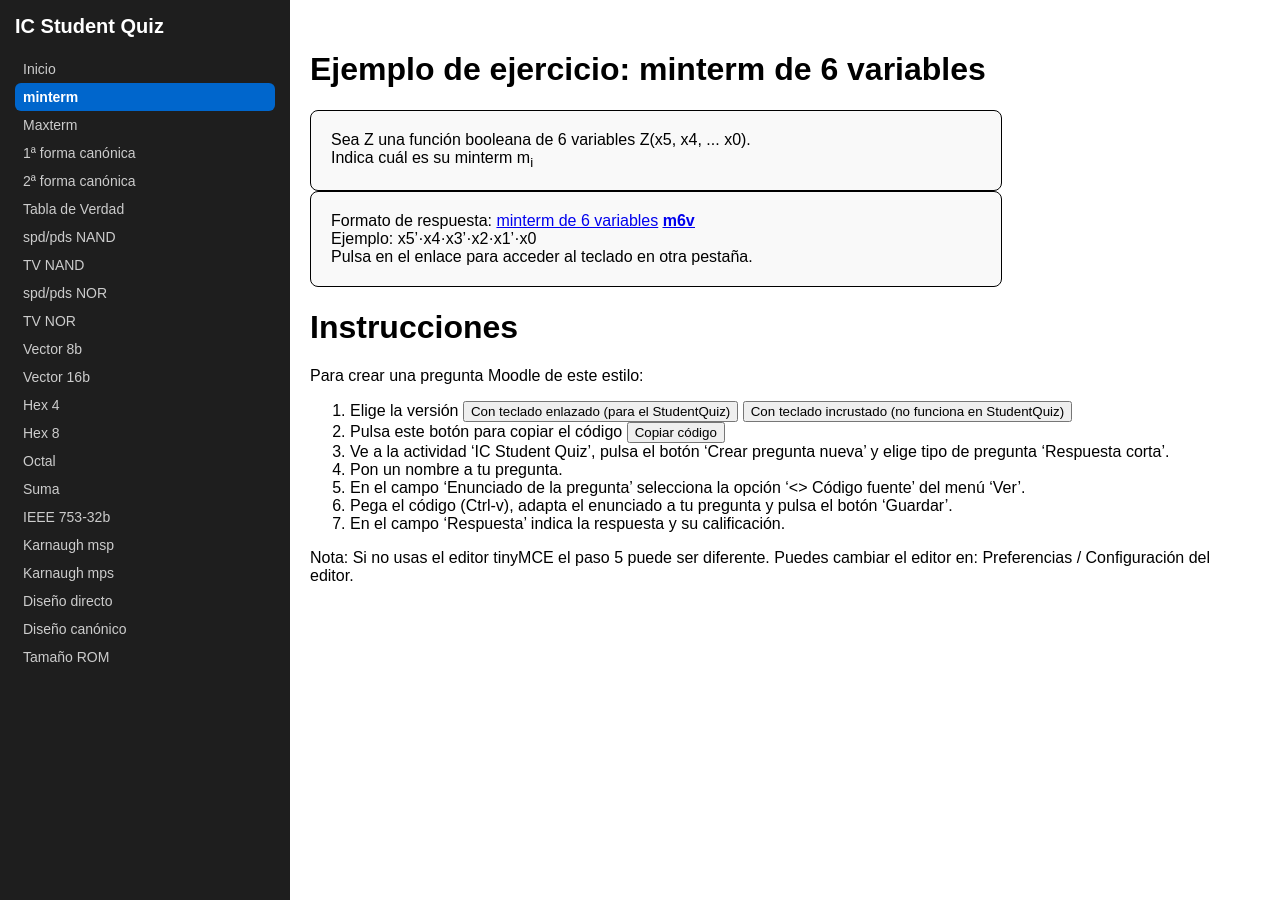
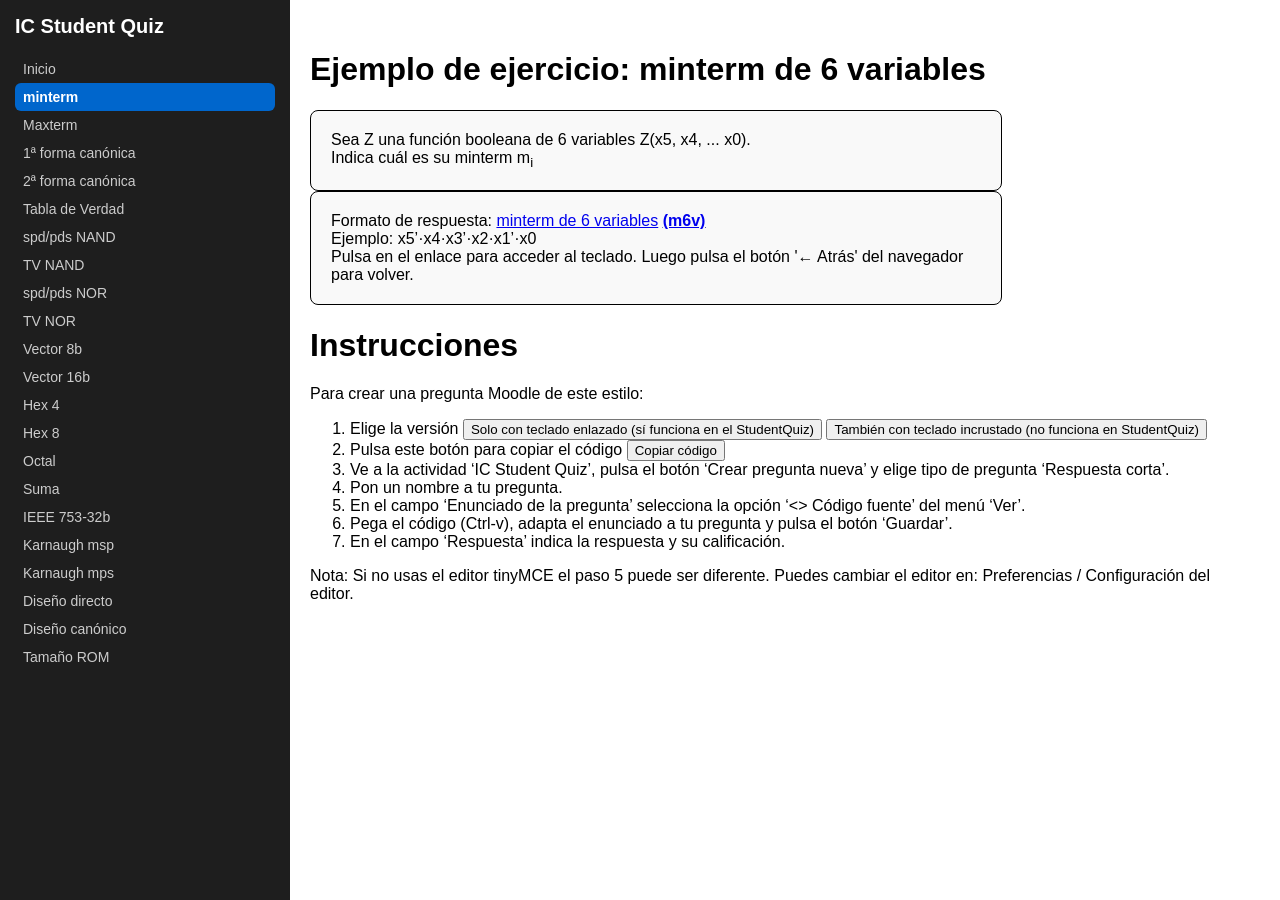
Before and after one commit to mglfcn/ic-student-quiz, a Jekyll site: the page built from minterm.md, in a window 1280 px wide. Built offline with Jekyll 4.4.1, drawn with Linux system fonts in a browser that asks for light colours.

Commit message:
Update response format and instructions in minterm.md

```diff
--- a/minterm.md
+++ b/minterm.md
@@ -14,21 +14,20 @@ Indica cuál es su minterm m<sub>i</sub>
 
 {% capture macro_teclado_enlace %}
 <div id="div1" style="border: 1px solid #000; padding: 20px; max-width: 650px; width: 100%; border-radius: 8px; background-color: #f9f9f9;">
-Formato de respuesta: <a href="https://webdiis.unizar.es/~luisma/ic/teclado_m6v.html">minterm de 6 variables</a> <b><u><a href="https://mglfcn.github.io/ic-student-quiz/kb/ic/teclado_m6v.html">m6v</a></u></b><br>
+Formato de respuesta: <a href="https://webdiis.unizar.es/~luisma/ic/teclado_m6v.html">minterm de 6 variables</a> <b><u><a href="https://mglfcn.github.io/ic-student-quiz/kb/ic/teclado_m6v.html">(m6v)</a></u></b><br>
 Ejemplo: x5’·x4·x3’·x2·x1’·x0<br>
-Pulsa en el enlace para acceder al teclado en otra pestaña.
+Pulsa en el enlace para acceder al teclado. Luego pulsa el botón '← Atrás' del navegador para volver.
 </div>
 {% endcapture %}
 
 {% capture macro_teclado_incrustado %}
 <div id="div2" style="border: 1px solid #000; padding: 20px; max-width: 650px; width: 100%; border-radius: 8px; background-color: #f9f9f9;">
-Formato de respuesta: minterm de 6 variables
-
+Formato de respuesta: <a href="https://webdiis.unizar.es/~luisma/ic/teclado_m6v.html">minterm de 6 variables</a> <b><u><a href="https://mglfcn.github.io/ic-student-quiz/kb/ic/teclado_m6v.html">(m6v)</a></u></b><br>
+Ejemplo: x5’·x4·x3’·x2·x1’·x0<br>
 <select id="pagina" onchange="cargarPagina()">
  <option value="teclado_m6v.html" data-w="400" data-h="250" data-h-movil="320">m6v</option>
-</select><br>
-Ejemplo: x5’·x4·x3’·x2·x1’·x0<br>
-<button type="button" onclick="recargar()">↻ Recargar teclado</button><br>
+</select>
+  <button type="button" onclick="recargar()">↻ Recargar teclado</button><br>
 
  <iframe id="visor" style="border:none; max-width: 100%;" allow="clipboard-read; clipboard-write">
  </iframe>
@@ -44,7 +43,7 @@ Ejemplo: x5’·x4·x3’·x2·x1’·x0<br>
 # Instrucciones
 
 Para crear una pregunta Moodle de este estilo:
-1. Elige la versión <button onclick="mostrar_div1()">Con teclado enlazado (para el StudentQuiz)</button> <button onclick="mostrar_div2()">Con teclado incrustado (no funciona en StudentQuiz)</button>
+1. Elige la versión <button onclick="mostrar_div1()">Solo con teclado enlazado (sí funciona en el StudentQuiz)</button>   <button onclick="mostrar_div2()">También con teclado incrustado (no funciona en StudentQuiz)</button>
 2. Pulsa este botón para copiar el código <button onclick="copiar_codigo()">Copiar código</button>
 3. Ve a la actividad 'IC Student Quiz', pulsa el botón 'Crear pregunta nueva' y elige tipo de pregunta 'Respuesta corta'.
 4. Pon un nombre a tu pregunta.
```
